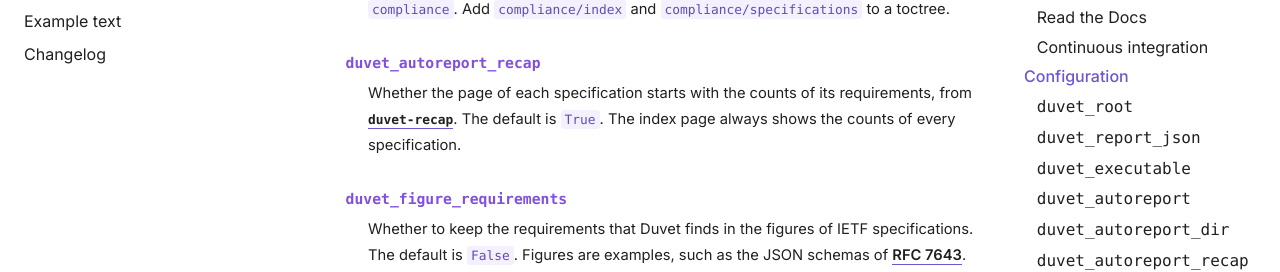
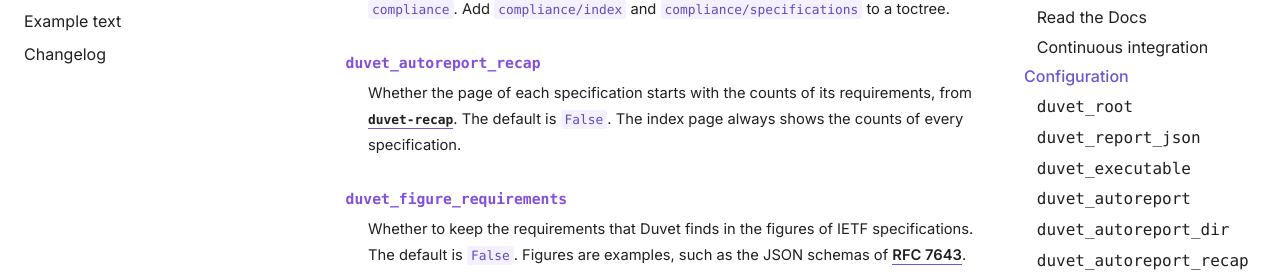
Before and after one commit to yaal-coop/sphinx-duvet, a Sphinx documentation site: the page built from doc/usage.rst, in a window 1280 px wide and 900 px high, scrolled down 2160 px. Shown: the part 148-420 px from the top of the window. Built offline with Sphinx 7.4.7, drawn with Linux system fonts in a browser that asks for light colours.

Commit message:
feat: leave the counts out of the generated pages by default

```diff
--- a/doc/changelog.rst
+++ b/doc/changelog.rst
@@ -32,7 +32,7 @@ Added
   JSON and HTTP examples are highlighted, see ``duvet_spec_highlight``.
   Notes, such as "Note: ...", are admonitions.
   ``duvet_autoreport`` gives each specification a page with its text.
-- ``duvet_autoreport_recap`` removes the counts at the top of the generated pages.
+- ``duvet_autoreport_recap`` adds the counts at the top of the generated pages.
 - Requirements that Duvet finds in the figures of IETF specifications are left out.
   ``duvet_figure_requirements`` and ``--figure-requirements`` keep them.
 - ``[[outside]]`` entries mark the requirements that another project implements.
--- a/doc/usage.rst
+++ b/doc/usage.rst
@@ -102,7 +102,7 @@ Configuration
 .. confval:: duvet_autoreport_recap
 
    Whether the page of each specification starts with the counts of its requirements,
-   from :rst:dir:`duvet-recap`. The default is ``True``.
+   from :rst:dir:`duvet-recap`. The default is ``False``.
    The index page always shows the counts of every specification.
 
 .. confval:: duvet_figure_requirements
--- a/src/sphinx_duvet/__init__.py
+++ b/src/sphinx_duvet/__init__.py
@@ -41,7 +41,7 @@ def setup(app: Sphinx) -> dict[str, Any]:
     app.add_config_value("duvet_executable", "duvet", "env", types=[str])
     app.add_config_value("duvet_autoreport", None, "env", types=[dict])
     app.add_config_value("duvet_autoreport_dir", "compliance", "env", types=[str])
-    app.add_config_value("duvet_autoreport_recap", True, "env", types=[bool])
+    app.add_config_value("duvet_autoreport_recap", False, "env", types=[bool])
     app.add_config_value("duvet_short_titles", {}, "env", types=[dict])
     app.add_config_value("duvet_labels", "symbols", "env", types=[str, dict])
     app.add_config_value("duvet_spec_highlight", "auto", "env", types=[str])
```
Also changed, not shown: 1 other file.
